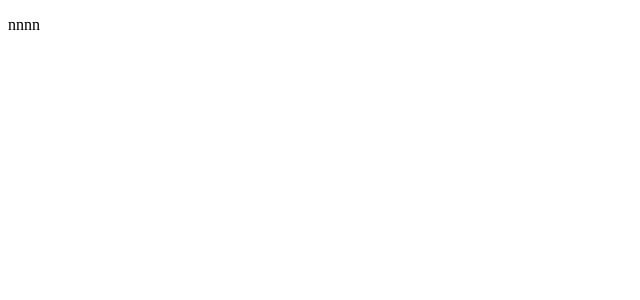
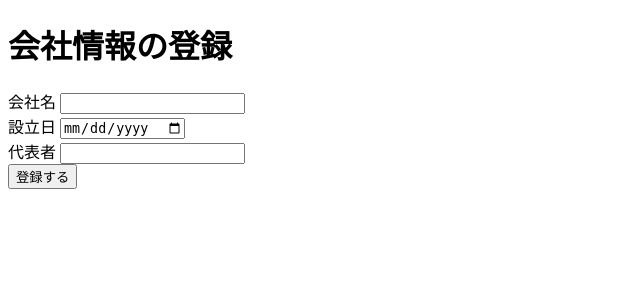
Before and after one commit to yoshikazu-ishitsuka/dokugaku-php, a PHP site: page /companies/new.php in a window 1280 px wide. Before the commit the part shown is almost empty. Shown: the top 300 px of the page, without its empty margins (0-640 px from the left). Run offline with PHP 8.4, Linux system fonts and the light colour scheme.

Commit message:
update new.php

```diff
--- a/src/companies/new.php
+++ b/src/companies/new.php
@@ -11,7 +11,22 @@
 </head>
 
 <body>
-    <p>nnnn</p>
+    <h1>会社情報の登録</h1>
+    <form action="create.php" method="post">
+        <div>
+            <label for="name">会社名</label>
+            <input type="text" id="name" name="name">
+        </div>
+        <div>
+            <label for="establishment_date">設立日</label>
+            <input type="date" name="establishment_date" id="establishment_date">
+        </div>
+        <div>
+            <label for="founder">代表者</label>
+            <input type="text" name="founder" id="founder">
+        </div>
+        <button type="submit">登録する</button>
+    </form>
 </body>
 
 </html>
```
